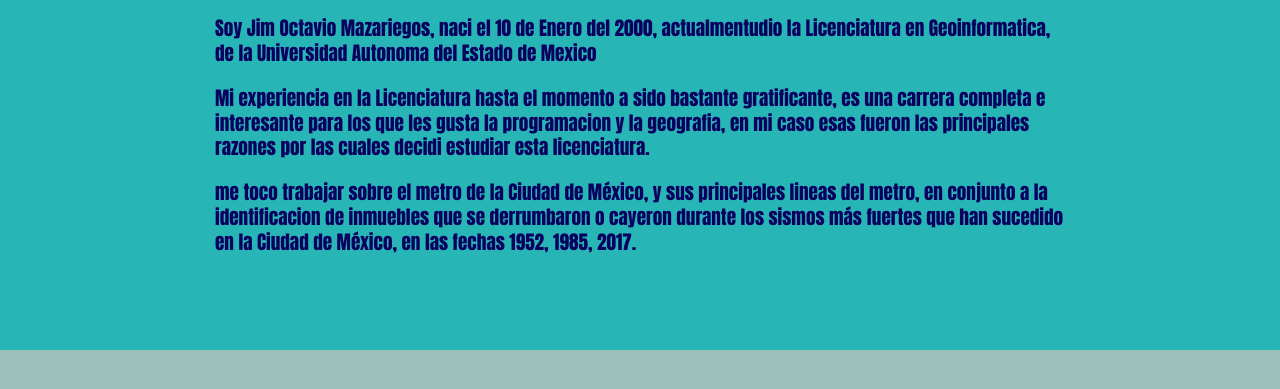
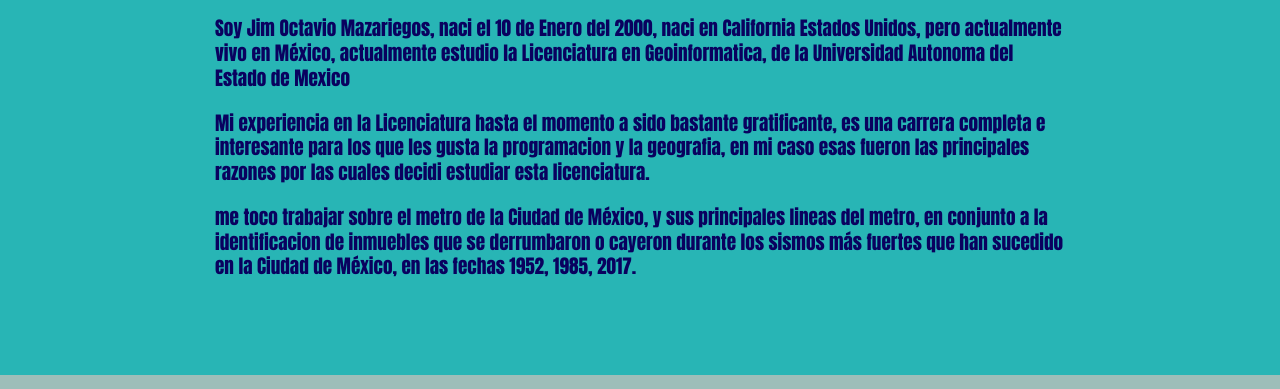
Before and after one commit to RedFoxito/RedFoxito.github.io, a plain HTML site: page index.html in a window 1280 px wide. Shown: the part 260-649 px from the top of the page. Drawn offline with Linux system fonts and the light colour scheme.

Commit message:
Update index.html

```diff
--- a/index.html
+++ b/index.html
@@ -30,7 +30,7 @@
 
                 <h1> Informacion de mi integrativa</h1>
 
-                <p id="#quiensoy">Soy Jim Octavio Mazariegos, naci el 10 de Enero del 2000, actualmentudio la Licenciatura en Geoinformatica, de la Universidad Autonoma del Estado de Mexico</p>
+                <p id="#quiensoy">Soy Jim Octavio Mazariegos, naci el 10 de Enero del 2000, naci en California Estados Unidos, pero actualmente vivo en México, actualmente estudio la Licenciatura en Geoinformatica, de la Universidad Autonoma del Estado de Mexico</p>
 
 
                 <p id="#Geoinformatica">Mi experiencia en la Licenciatura hasta el momento a sido bastante gratificante, es una carrera completa e interesante para los que les gusta la programacion y la geografia, en mi caso esas fueron las principales razones por las cuales decidi estudiar esta licenciatura.</p>
```
